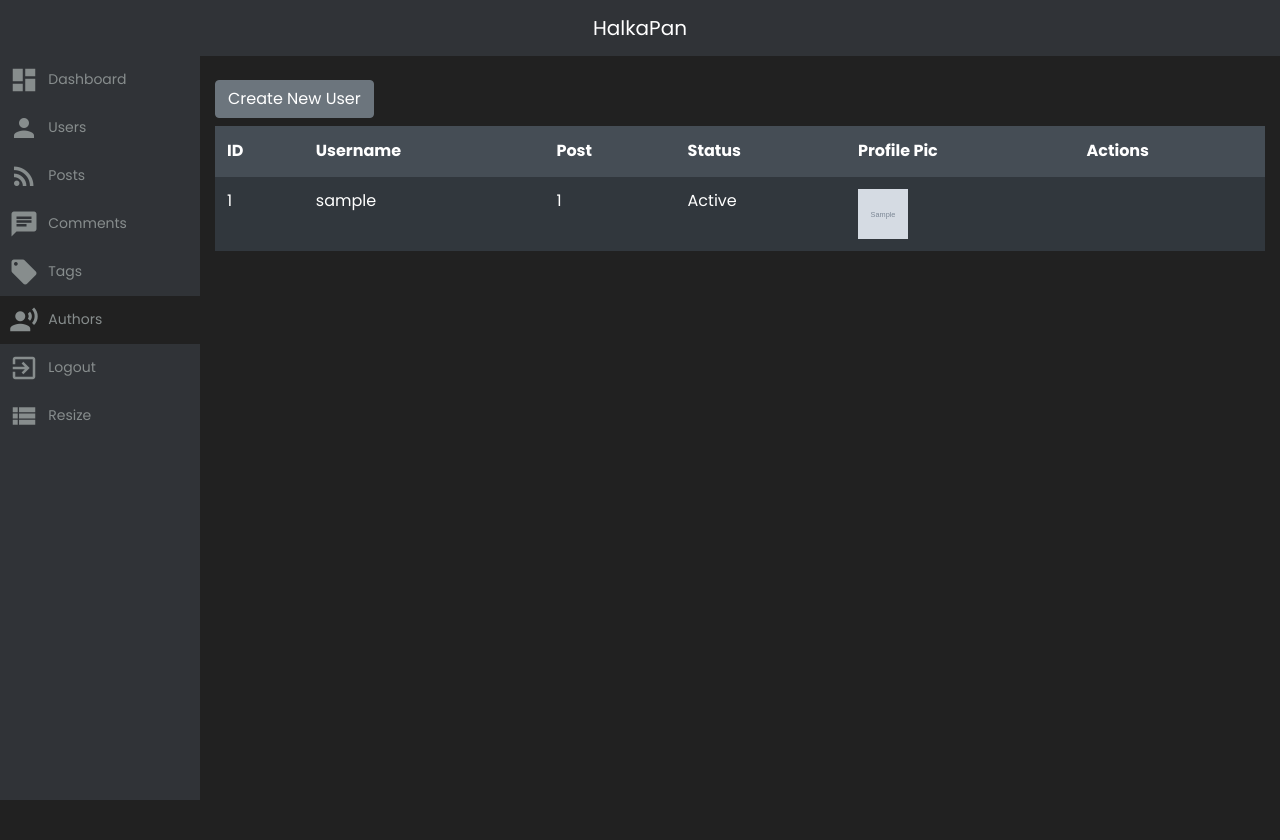
After one commit to rijalanupraj/halkapan, a Django app: page /myadmin/authors/ in a window 1280 px wide. The commit adds this page. Shown: the top 840 px of the page. Run offline with Django 3.2, Linux system fonts and the light colour scheme; a user stored in the database is signed in; tables that the repository leaves empty hold one stand-in row (values such as "Sample post"); grey boxes marked "Sample" are stand-in pictures; some libraries are stand-ins or nearby versions.

Commit message:
Add authors only view in admin dashboard

```diff
--- /dev/null
+++ b/myadmin/templates/myadmin/admin-authors-view.html
@@ -0,0 +1,53 @@
+{% extends 'myadmin/adminbase/admin-base.html' %}
+
+{% load static %}}
+{% block title %}
+Dashboard | HalkaPan
+{% endblock %}
+
+{% block additional_head %}
+<link rel="stylesheet" href="{% static 'myadmin/css/admin-table.css' %}">
+{% endblock %}
+
+<!-- Main Content -->
+{% block main_content %}
+<div class="content">
+    <main class="container my-3">
+        <div class="container-fluid">
+            <div class="row">
+                <a href="{% url 'myadmin:user-create' %}" class="btn btn-secondary my-2">Create New User</a>
+                <div class="card-body table-responsive table-striped p-0">
+                    <table class="table table-dark table-head-fixed text-nowrap">
+                        <thead>
+                            <tr>
+                                <th>ID</th>
+                                <th>Username</th>
+                                <th>Post</th>
+                                <th>Status</th>
+                                <th>Profile Pic</th>
+                                <th>Actions</th>
+                            </tr>
+                        </thead>
+                        <tbody>
+                            {% for user_object in object_list %}
+                            <tr>
+                                <td>{{user_object.user.id}}</td>
+                                <td>{{user_object.user.username}}</td>
+                                <td>{{user_object.post_set.all.count}}</td>
+                                <td>{% if user_object.user.is_active %}Active{% else %}InActive{% endif %}</td>
+                                <td><img src="{{user_object.image.url}}" width="50" height="50" alt=""></td>
+                                <td>
+
+                                </td>
+                            </tr>
+                            {% endfor %}
+                        </tbody>
+                    </table>
+                </div>
+
+            </div>
+
+    </main>
+</div>
+
+{% endblock %}
--- a/myadmin/templates/myadmin/components/admin-sidebar.html
+++ b/myadmin/templates/myadmin/components/admin-sidebar.html
@@ -4,6 +4,7 @@
 {% url 'myadmin:posts-list' as posts_list_url %}
 {% url 'myadmin:comments-list' as comments_list_url %}
 {% url 'myadmin:tags-list' as tags_list_url %}
+{% url 'myadmin:authors-list' as authors_list_url %}
 {% url 'logout' as logout_url %}
 <nav class="navbar navbar-expand-lg navbar-dark bg-mattBlackLight fixed-top">
     <button class="navbar-toggler sideMenuToggler" type="button">
@@ -56,6 +57,14 @@
                         <span class="text">Tags</span>
                     </a>
                 </li>
+                <li class="nav-item {% if request.path == authors_list_url %}bg-mattBlackDark{% endif %}">
+                    <a href="{{authors_list_url}}" class="nav-link px-2">
+                        <span class="material-icons icon">
+                            record_voice_over
+                        </span>
+                        <span class="text">Authors</span>
+                    </a>
+                </li>
                 <li class="nav-item">
                     <a href="{{logout_url}}" class="nav-link px-2">
                         <span class="material-icons icon">
--- a/myadmin/templates/myadmin/dashboard.html
+++ b/myadmin/templates/myadmin/dashboard.html
@@ -35,13 +35,13 @@ Dashboard | HalkaPan
                         <div class="card-header text-center">Authors</div>
                         <div class="card-body text-center">
                             <h5 class="card-title">{{author_count}}<h5>
-                                    <p class="card-text"><i class="fas fa-at fa-3x"></i></p>
+                                    <p class="card-text"><a class="text-white" href="{% url 'myadmin:authors-list' %}"><i class="fas fa-at fa-3x"></i></a></p>
                         </div>
                     </div>
                 </div>
                 <div class="col-md-4 col-sm-6 my-3">
                     <div class="card text-white bg-dark mb-3" style="max-width: 18rem;">
-                        <div class="card-header text-center">Likes</div>
+                        <div class="card-header text-center">Total Likes</div>
                         <div class="card-body text-center">
                             <h5 class="card-title">{{likes_count}}<h5>
                                     <p class="card-text"><i class="fas fa-heart fa-3x"></i></p>
--- a/myadmin/urls.py
+++ b/myadmin/urls.py
@@ -18,6 +18,7 @@ urlpatterns = [
          views.make_normal_user, name="make-normal-user"),
     path('posts/', views.AdminPostListView.as_view(), name='posts-list'),
     path('comments/', views.AdminCommentListView.as_view(), name='comments-list'),
+    path('authors/', views.author_list_page, name='authors-list'),
     path('tags/', views.admin_tag_list, name='tags-list'),
     path('posts/<int:id>/update',
          views.update_post, name='post-update'),
--- a/myadmin/views.py
+++ b/myadmin/views.py
@@ -173,7 +173,7 @@ def disapprove_post(self, id):
     return redirect('myadmin:posts-list')
 
 
-class AdminCommentListView(PermissionRequiredMixin, ListView):
+class AdminCommentListView(UserPassesTestMixin, ListView):
     model = Comment
     template_name = "myadmin/admin-comment-view.html"
 
@@ -245,3 +245,16 @@ def delete_tag(request, id):
     tag = Tag.objects.get(id=id)
     tag.delete()
     return redirect('myadmin:tags-list')
+
+
+@admin_only
+def author_list_page(request):
+    user = set()
+    for post in Post.objects.all():
+        user.add(post.author)
+
+    user = list(user)
+    context = {
+        'object_list': user,
+    }
+    return render(request, 'myadmin/admin-authors-view.html', context)
--- a/posts/templates/posts/post-detail.html
+++ b/posts/templates/posts/post-detail.html
@@ -108,6 +108,8 @@
             </div>
         </div>
             {% if users_other_posts %}
+            <hr>
+            <h3 class=" text-center my-4 text-success">Other Post From This User</h3>
         <div class="col-lg-8 col-md-10 col-md-offset-2 mx-auto col-xs-12">
 
             <div class="row">
```
Also changed, not shown: userprofile/views.py (+14 -3 lines).
